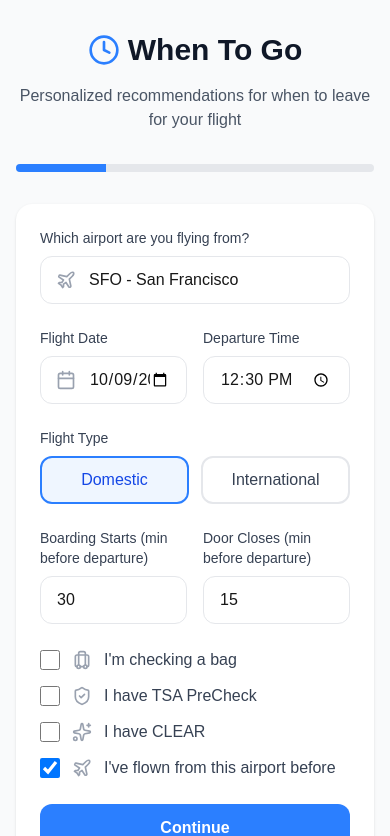
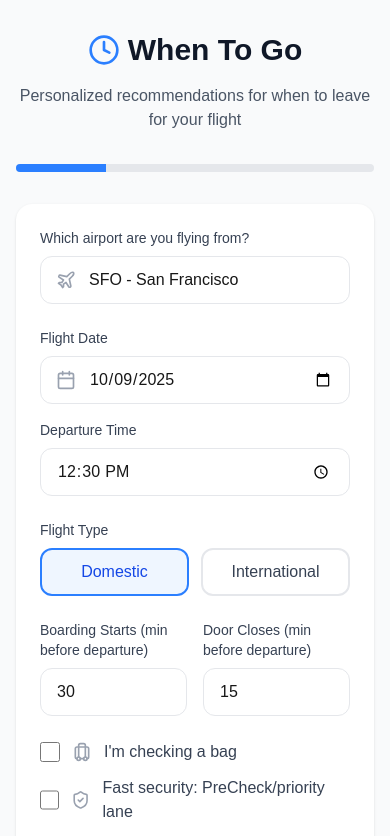
Before and after one commit to ukogan/whentogo, a Next.js app: page / in a window 390 px wide. Shown: the top 836 px of the page. Built offline with nearby package versions, Linux system fonts and the light colour scheme.

Commit message:
fix: Mobile layout and update security label

```diff
--- a/app/components/TripContextForm.tsx
+++ b/app/components/TripContextForm.tsx
@@ -78,7 +78,7 @@ export default function TripContextForm({ onComplete }: TripContextFormProps) {
       </div>
 
       {/* Flight Date & Time */}
-      <div className="grid grid-cols-2 gap-4">
+      <div className="grid grid-cols-1 sm:grid-cols-2 gap-4">
         <div>
           <label className="block text-sm font-medium text-gray-700 mb-2">
             Flight Date
@@ -200,7 +200,7 @@ export default function TripContextForm({ onComplete }: TripContextFormProps) {
           />
           <ShieldCheck className="h-5 w-5 text-gray-400 group-hover:text-gray-600 transition-colors" />
           <span className="text-base text-gray-700 group-hover:text-gray-900 transition-colors">
-            I have TSA PreCheck
+            Fast security: PreCheck/priority lane
           </span>
         </label>
 
```
